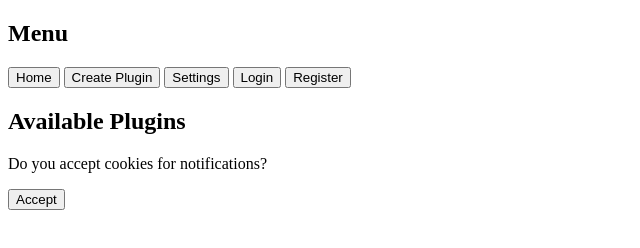
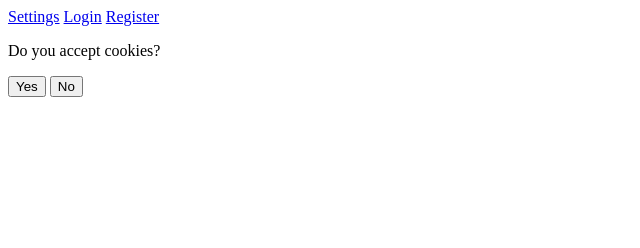
Before and after one commit to Maxeedeeeeee/login-system-test, a plain HTML site: page index.html in a window 1280 px wide. Shown: the whole page, without its empty margins (0-640 px from the left). Drawn offline with Linux system fonts and the light colour scheme; files that its build step writes are made by us from their sources.

Commit message:
Update index.html

```diff
--- a/index.html
+++ b/index.html
@@ -3,31 +3,26 @@
 <head>
     <meta charset="UTF-8">
     <meta name="viewport" content="width=device-width, initial-scale=1.0">
-    <title>Plugin Management</title>
-    <link rel="stylesheet" href="styles.css">
+    <link rel="stylesheet" href="styles/styles.css">
+    <title>Plugin Manager</title>
 </head>
-<body class="default">
+<body>
     <div class="navbar">
-        <h2>Menu</h2>
-        <button onclick="showSection('index')">Home</button>
-        <button onclick="showSection('create-plugin')">Create Plugin</button>
-        <button onclick="showSection('settings')">Settings</button>
-        <button onclick="showSection('login')">Login</button>
-        <button onclick="showSection('register')">Register</button>
+        <a href="settings.html">Settings</a>
+        <a href="login.html">Login</a>
+        <a href="register.html">Register</a>
     </div>
 
-    <div class="content">
-        <div id="plugin-list">
-            <h2>Available Plugins</h2>
-            <div id="plugins"></div>
-        </div>
-
-        <div id="cookie-banner" class="cookie-banner">
-            <p>Do you accept cookies for notifications?</p>
-            <button onclick="acceptCookies()">Accept</button>
-        </div>
+    <div class="plugin-list">
+        <!-- Dynamically generated plugins will appear here -->
     </div>
 
-    <script src="script.js"></script>
+    <div id="cookie-consent">
+        <p>Do you accept cookies?</p>
+        <button id="accept-cookies">Yes</button>
+        <button id="decline-cookies">No</button>
+    </div>
+
+    <script src="scripts/app.js"></script>
 </body>
 </html>
```
